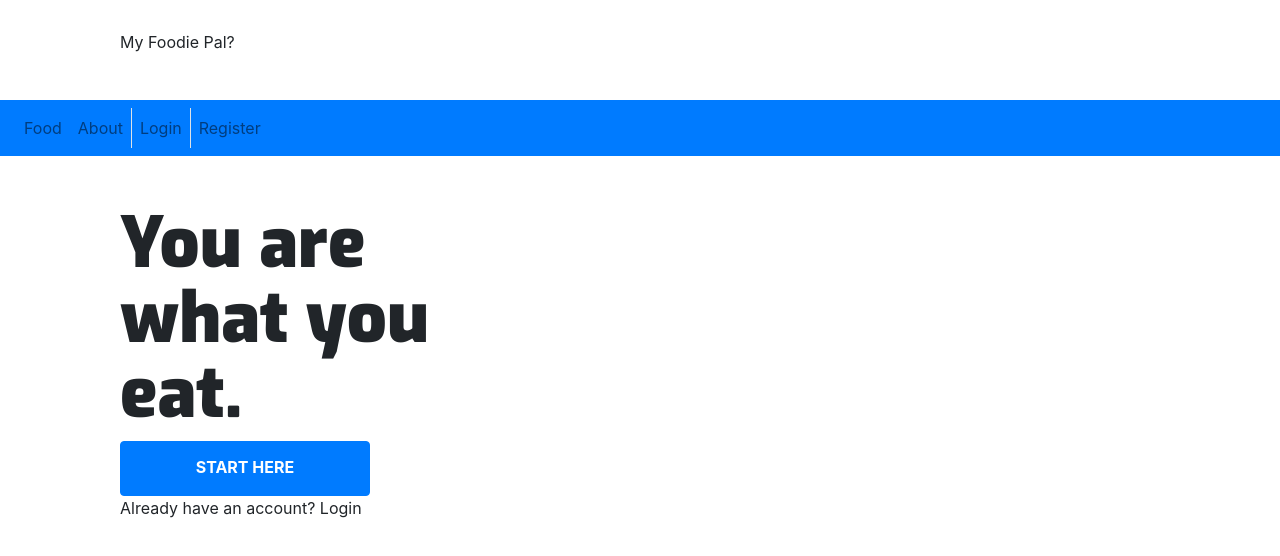
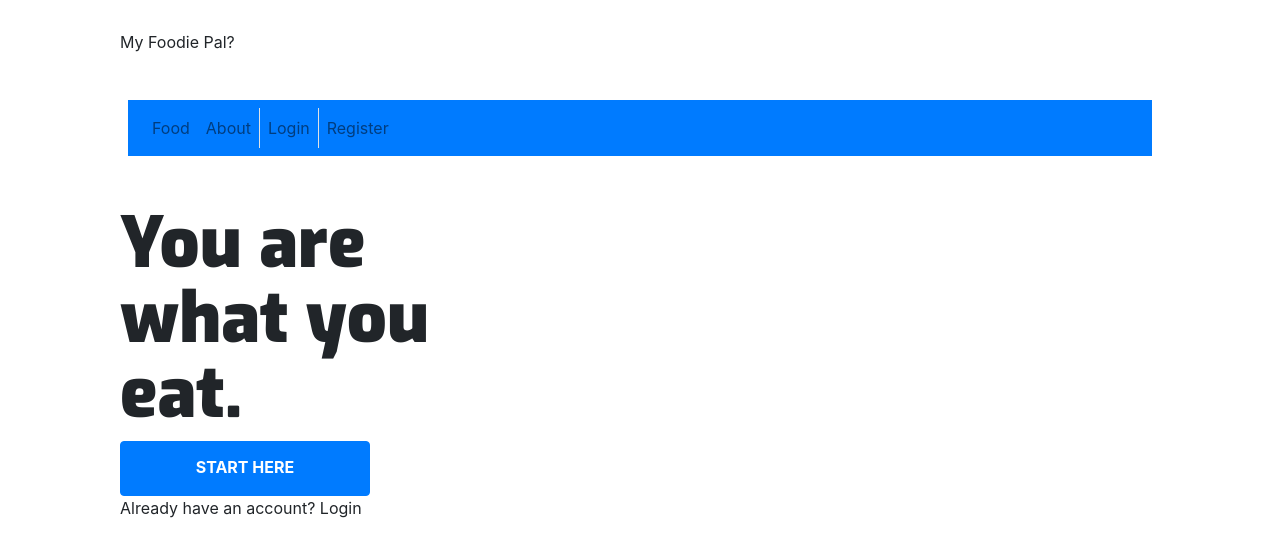
Before and after one commit to HamzaaMB/SEI-project-four, a React (Create React App) app in the folder client/: page / in a window 1280 px wide. Shown: the top 556 px of the page. Built offline with nearby package versions, Linux system fonts and the light colour scheme.

Commit message:
more css changes

```diff
--- a/client/src/components/MyNavbar.js
+++ b/client/src/components/MyNavbar.js
@@ -26,7 +26,7 @@ const MyNavbar = () => {
       <div className="logo">
         <p>My Foodie Pal?</p>
       </div>
-      <Navbar bg="primary" expand="lg" variamt="dark">
+      <Navbar style={{ width: '80%', margin: 'auto' }} bg="primary" expand="lg" variamt="dark">
         <Navbar.Toggle aria-controls="basic-navbar-nav" />
         <Navbar.Collapse id="basic-navbar-nav">
           <Nav>
```
